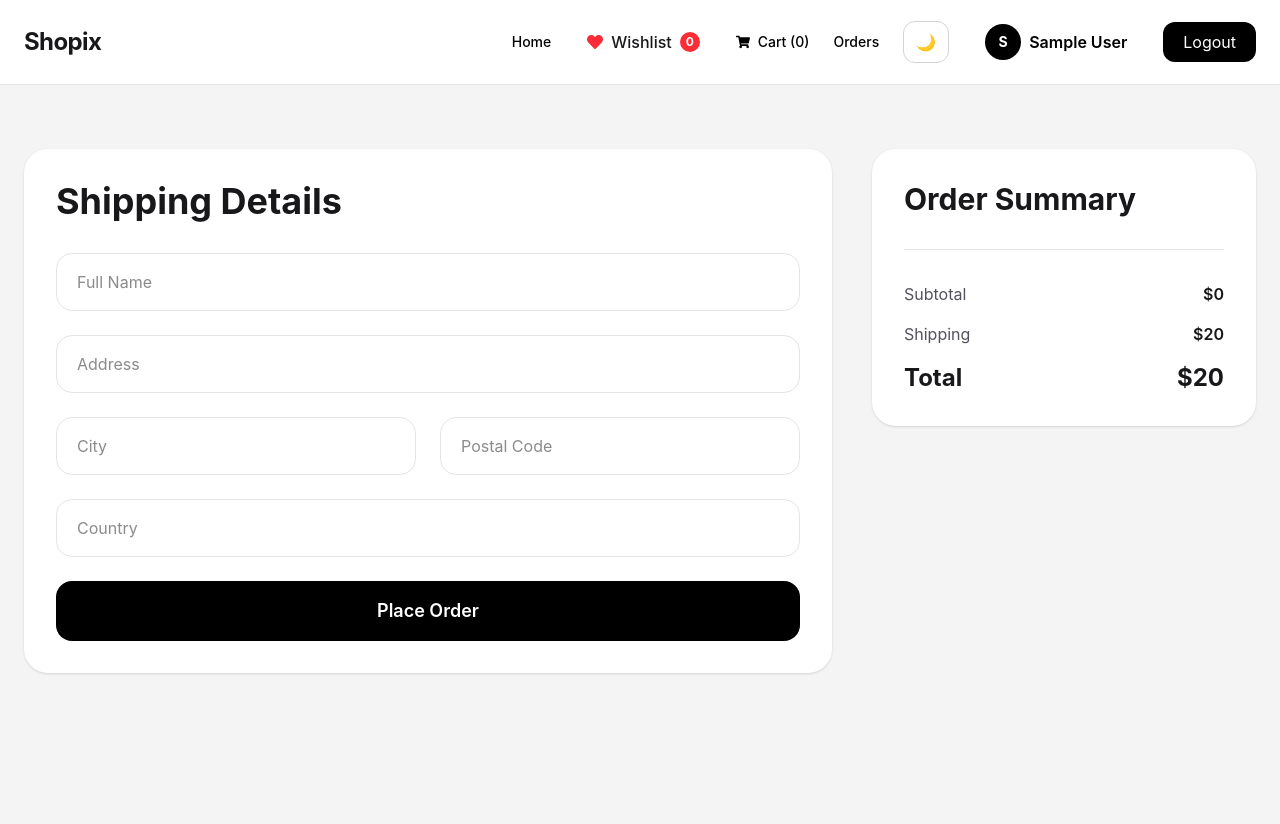
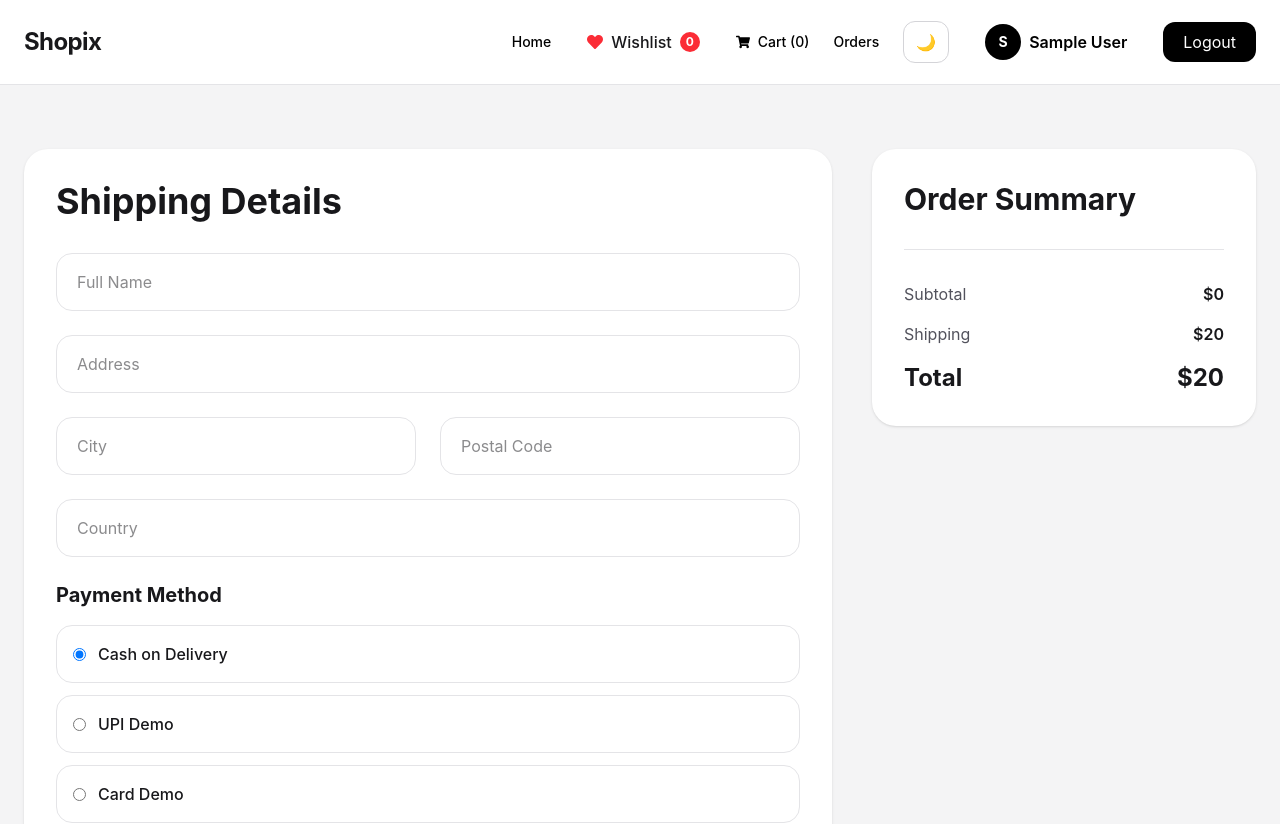
Before and after one commit to urvijahir/shopix, a React (Vite) app in the folder client/: page /checkout in a window 1280 px wide. Shown: the top 824 px of the page. Built offline with nearby package versions, Linux system fonts and the light colour scheme; sample sign-in values are in the browser's storage.

Commit message:
Add payment method selection to checkout flow

```diff
--- a/client/src/pages/CheckoutPage.jsx
+++ b/client/src/pages/CheckoutPage.jsx
@@ -28,6 +28,7 @@ function CheckoutPage() {
     postalCode: "",
     country: "",
   });
+  const [paymentMethod, setPaymentMethod] = useState("Cash on Delivery");
 
   const handleChange = (e) => {
     setShippingData({
@@ -55,8 +56,11 @@ function CheckoutPage() {
         orderItems: cartItems,
         shippingAddress: shippingData,
         totalPrice,
+        paymentMethod,
+        isPaid: false,
       });
 
+      setPaymentMethod("Cash on Delivery");
       setOrderPlaced(true);
 
       toast.success("Order placed successfully");
@@ -148,6 +152,35 @@ function CheckoutPage() {
                 className="w-full rounded-2xl border border-zinc-200 bg-white px-5 py-4 text-zinc-900 outline-none transition focus:border-black dark:border-zinc-700 dark:bg-zinc-950 dark:text-white dark:placeholder:text-zinc-400"
                 required
               />
+
+              <div>
+                <h2 className="mb-4 text-xl font-bold text-zinc-900 dark:text-white">
+                  Payment Method
+                </h2>
+
+                <div className="space-y-3">
+                  {["Cash on Delivery", "UPI Demo", "Card Demo"].map(
+                    (method) => (
+                      <label
+                        key={method}
+                        className="flex cursor-pointer items-center gap-3 rounded-2xl border border-zinc-200 p-4 dark:border-zinc-700"
+                      >
+                        <input
+                          type="radio"
+                          name="paymentMethod"
+                          value={method}
+                          checked={paymentMethod === method}
+                          onChange={(e) => setPaymentMethod(e.target.value)}
+                        />
+
+                        <span className="font-medium text-zinc-900 dark:text-white">
+                          {method}
+                        </span>
+                      </label>
+                    ),
+                  )}
+                </div>
+              </div>
 
               <button
                 type="submit"
--- a/client/src/pages/OrdersPage.jsx
+++ b/client/src/pages/OrdersPage.jsx
@@ -105,6 +105,16 @@ function OrdersPage() {
                   </p>
                 </div>
 
+                <div>
+                  <h3 className="font-bold text-zinc-900 dark:text-white">
+                    Payment
+                  </h3>
+
+                  <p className="text-zinc-500">
+                    {order.paymentMethod || "Cash on Delivery"}
+                  </p>
+                </div>
+
                 <div className="border-t border-zinc-200 pt-6 dark:border-zinc-700">
                   <h3 className="mb-4 text-xl font-bold dark:text-white">
                     Products
```
Also changed, not shown: 1 other file (tests, documents, lock files or other folders).
